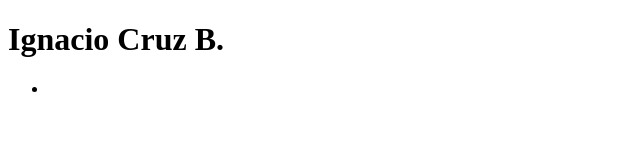
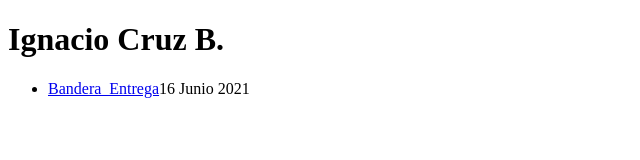
Before and after one commit to IgnacioCruzBozzo/Entrega_banderas, a plain HTML site: page index.html in a window 1280 px wide. Shown: the whole page, without its empty margins (0-640 px from the left). Drawn offline with Linux system fonts and the light colour scheme.

Commit message:
Update index.html

```diff
--- a/index.html
+++ b/index.html
@@ -9,7 +9,7 @@
 <body>
     <h1>Ignacio Cruz B.</h1>
     <ul>
-        <li><a href="Banderas/Banderas_Ignacio Cruz B.html"></a></li>
+        <li><a href="Banderas/Banderas_Ignacio Cruz B.html">Bandera_Entrega</a>16 Junio 2021</li>
     </ul>
 </body>
 </html>
```
